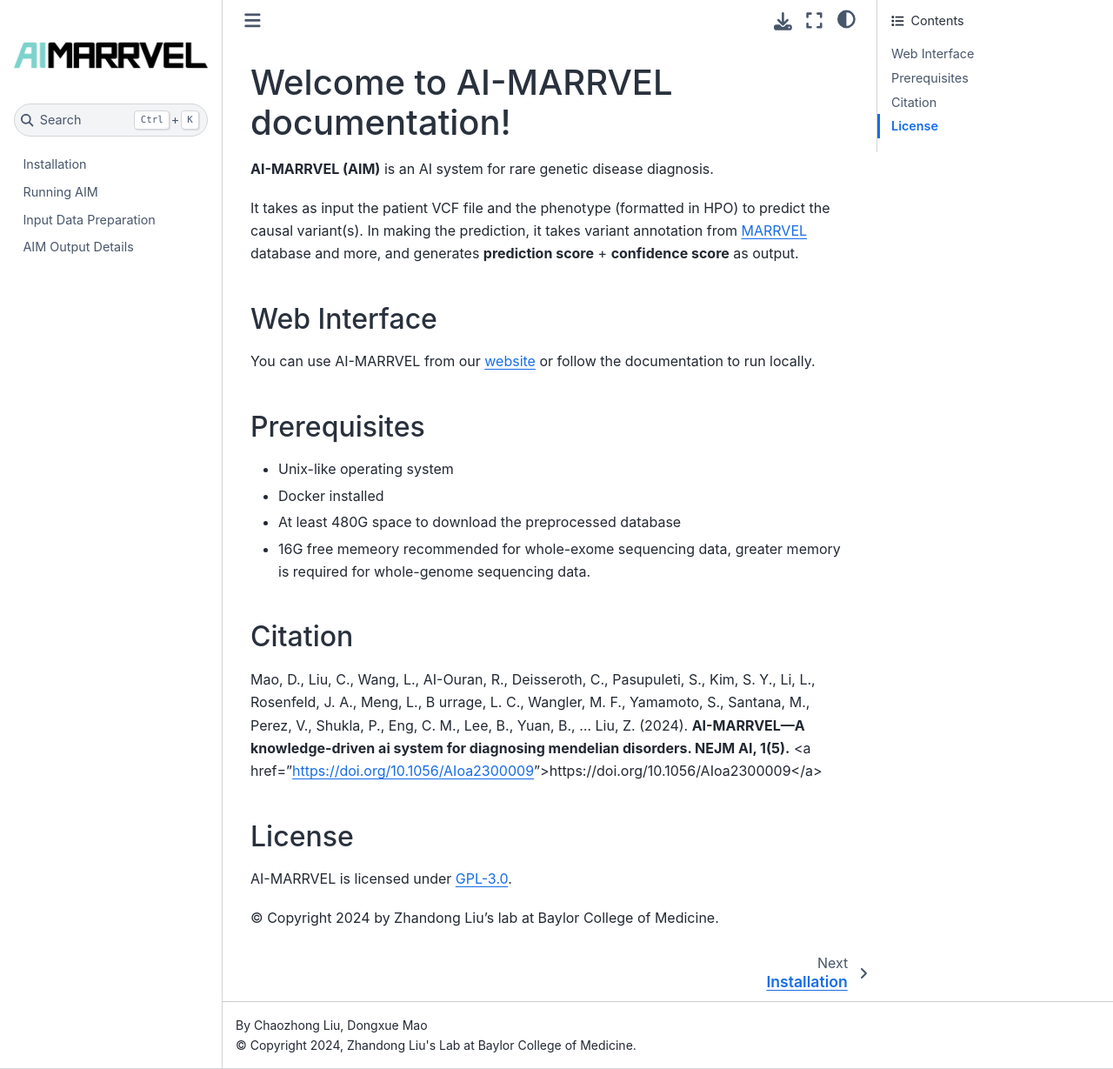
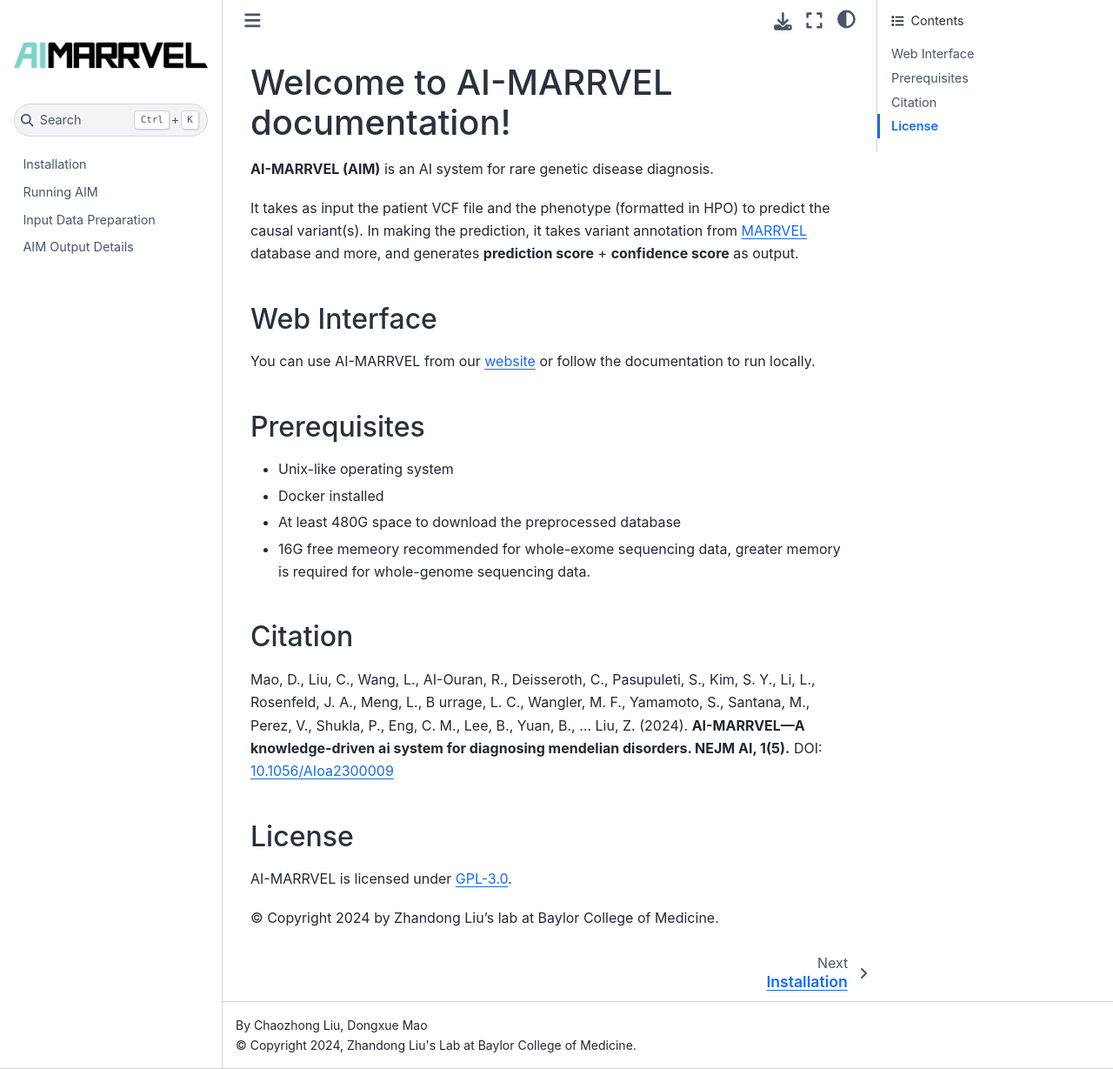
Before and after one commit to LiuzLab/AI_MARRVEL, a Sphinx documentation site: the page built from docs/source/index.rst, in a window 1280 px wide and 1229 px high. Shown: the whole window at 87% size. Built offline with Sphinx 7.4.7 and the Sphinx Book theme 1.1.4, drawn with Linux system fonts in a browser that asks for light colours; some of the changed lines change nothing that is shown.

Commit message:
doc: fix DOI link

```diff
--- a/docs/source/index.rst
+++ b/docs/source/index.rst
@@ -30,7 +30,8 @@
 
 Mao, D., Liu, C., Wang, L., AI-Ouran, R., Deisseroth, C., Pasupuleti, S., Kim, S. Y., Li, L., Rosenfeld, J. A., Meng, L., B
 urrage, L. C., Wangler, M. F., Yamamoto, S., Santana, M., Perez, V., Shukla, P., Eng, C. M., Lee, B., Yuan, B., … Liu, Z. (2024).
-**AI-MARRVEL—A knowledge-driven ai system for diagnosing mendelian disorders. NEJM AI, 1(5).** <a href="https://doi.org/10.1056/AIoa2300009">https://doi.org/10.1056/AIoa2300009</a>
+**AI-MARRVEL—A knowledge-driven ai system for diagnosing mendelian disorders. NEJM AI, 1(5).** DOI: `10.1056/AIoa2300009
+<https://doi.org/10.1056/AIoa2300009>`_
 
 
 License
```
